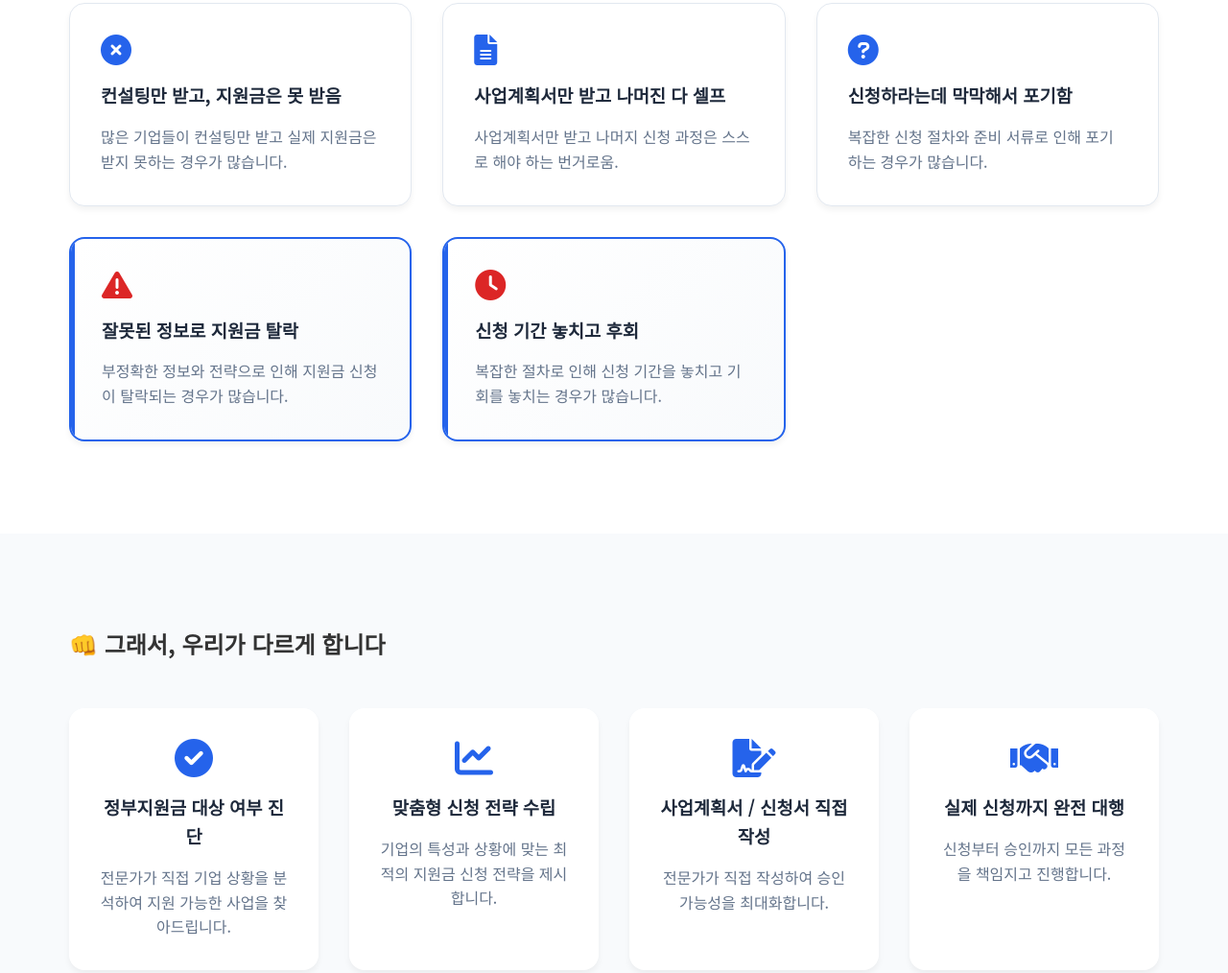
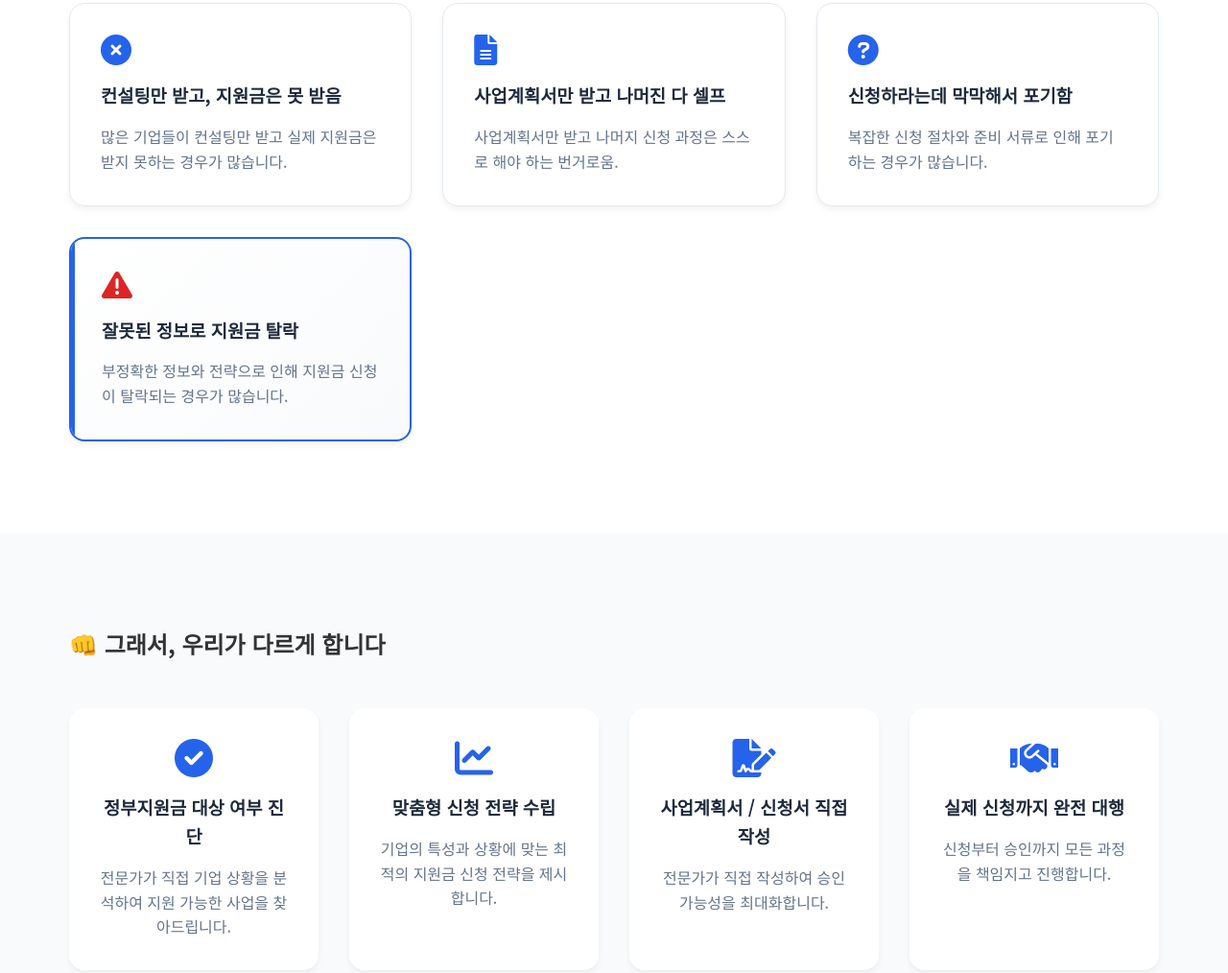
Before and after one commit to sewoong333/CFO190, a website: page index.html in a window 1280 px wide. Shown: the part 1249-2263 px from the top of the page at 96% size. Drawn offline with Linux system fonts and the light colour scheme.

Commit message:
Remove '신청 기간 놓치고 후회' card from pain points section

```diff
--- a/index.html
+++ b/index.html
@@ -108,11 +108,6 @@
                     <i class="fas fa-exclamation-triangle"></i>
                     <h3>잘못된 정보로 지원금 탈락</h3>
                     <p>부정확한 정보와 전략으로 인해 지원금 신청이 탈락되는 경우가 많습니다.</p>
-                </div>
-                <div class="card highlight">
-                    <i class="fas fa-clock"></i>
-                    <h3>신청 기간 놓치고 후회</h3>
-                    <p>복잡한 절차로 인해 신청 기간을 놓치고 기회를 놓치는 경우가 많습니다.</p>
                 </div>
             </div>
         </div>
```
